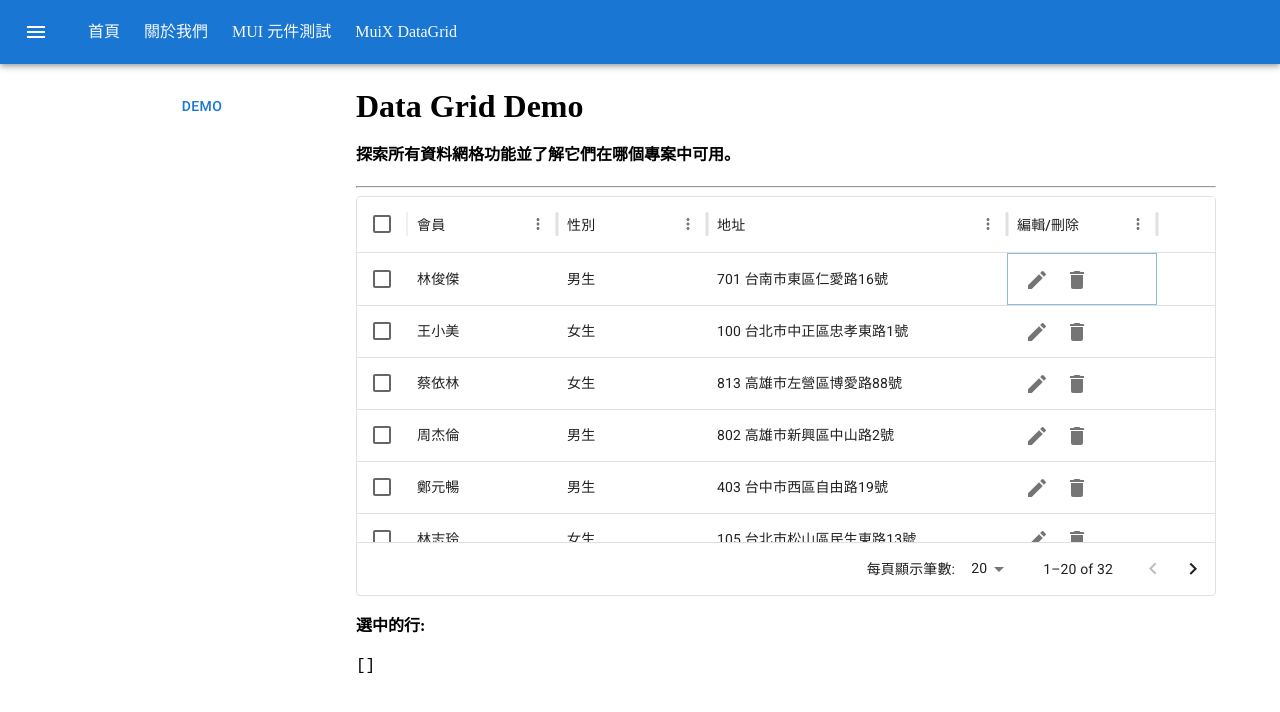
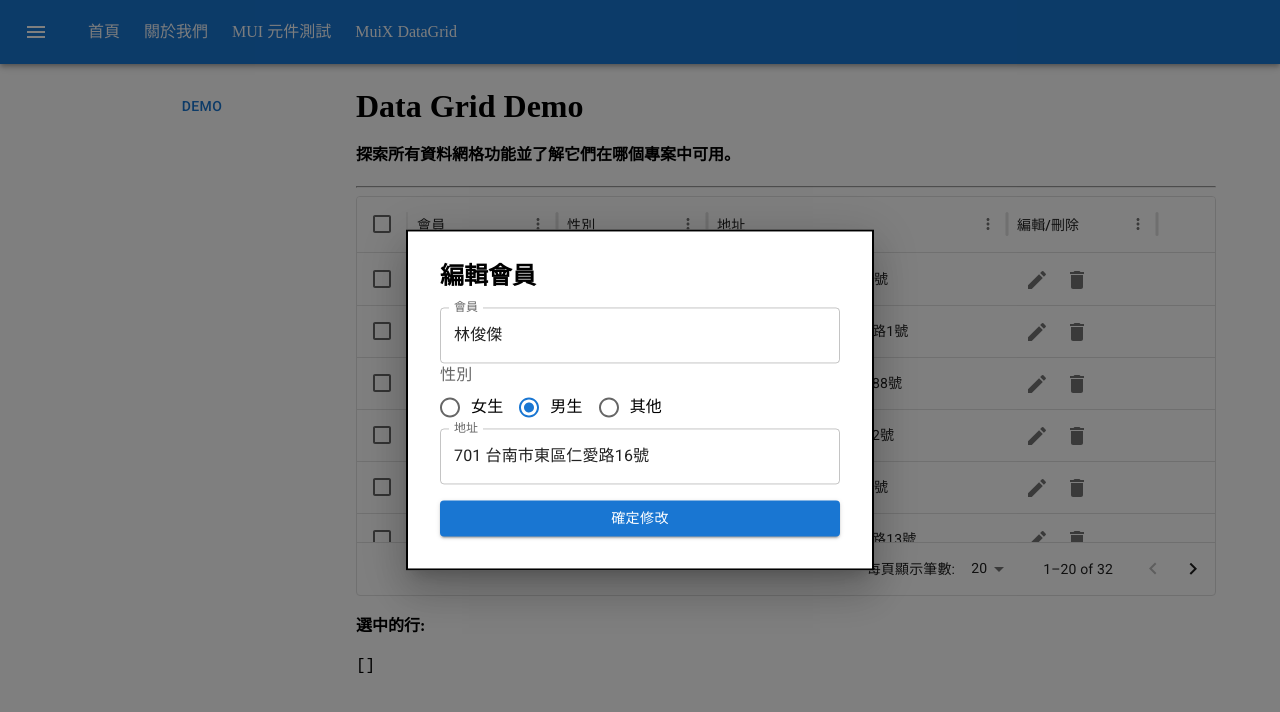
Before and after one commit to Aruminiya/PRACTISE_material-ui, a React (Vite) app: page /muiX-dataGrid/muiX-dataGrid-demo in a window 1280 px wide. Both pictures are taken after a click on the button 1037 px from the left and 280 px from the top of the page. Shown: the top 712 px of the page. Built offline with nearby package versions, Linux system fonts and the light colour scheme.

Commit message:
Modal, 編輯/刪除 功能完成

```diff
--- /dev/null
+++ b/src/components/EditModal.jsx
@@ -0,0 +1,96 @@
+import PropTypes from 'prop-types';
+import { Stack, Box, TextField, Modal, RadioGroup, FormLabel, FormControlLabel, Radio, Button } from '@mui/material';
+import { useEffect, useState } from 'react';
+
+const style = {
+  position: 'absolute',
+  top: '50%',
+  left: '50%',
+  transform: 'translate(-50%, -50%)',
+  width: 400,
+  bgcolor: 'background.paper',
+  border: '2px solid #000',
+  boxShadow: 24,
+  p: 4,
+};
+
+export default function EditModal({ title, isOpen, handleClose, modalData, editData }) {
+  const [member, setMember] = useState({});
+
+  useEffect(() => {
+    setMember({ ...modalData });
+  }, [modalData]); // 確保 modalData 有資料傳入
+
+  const handleInputChange = (e) => {
+    const { name, value } = e.target;
+    setMember((prevMember) => ({
+      ...prevMember,
+      [name]: value,
+    }));
+  };
+
+  const handleEditSubmit = () => {
+    editData(member);
+  }
+
+  return (
+    <div>
+      <Modal
+        open={isOpen}
+        onClose={handleClose}
+        aria-labelledby="modal-modal-title"
+        aria-describedby="modal-modal-description"
+      >
+        <Box sx={style}>
+          <Stack spacing={2}>
+          <h2>{title}</h2>
+          <div>
+            {modalData ? (
+              <>
+                <TextField
+                  label="會員"
+                  fullWidth
+                  name="member"
+                  value={member.member || ''}
+                  onChange={handleInputChange}
+                />
+                <FormLabel id="demo-row-radio-buttons-group-label">性別</FormLabel>
+                <RadioGroup
+                  row
+                  aria-labelledby="demo-radio-buttons-group-label"
+                  name="gender"
+                  value={member.gender || ''}
+                  onChange={handleInputChange}
+                >
+                  <FormControlLabel value="female" control={<Radio />} label="女生" />
+                  <FormControlLabel value="male" control={<Radio />} label="男生" />
+                  <FormControlLabel value="other" control={<Radio />} label="其他" />
+                </RadioGroup>
+                <TextField
+                  label="地址"
+                  fullWidth
+                  name="address"
+                  value={member.address || ''}
+                  onChange={handleInputChange}
+                />
+              </>
+            ) : (
+              <h3>無資料</h3>
+            )}
+          </div>
+          <Button variant="contained" onClick={handleEditSubmit}>確定修改</Button>
+          </Stack>
+
+        </Box>
+      </Modal>
+    </div>
+  );
+}
+
+EditModal.propTypes = {
+  title: PropTypes.string,
+  isOpen: PropTypes.bool.isRequired,
+  handleClose: PropTypes.func.isRequired,
+  modalData: PropTypes.object,
+  editData: PropTypes.func
+};
--- a/src/components/Sidebar.jsx
+++ b/src/components/Sidebar.jsx
@@ -8,7 +8,7 @@ const SidebarElement = styled('div')(({ theme }) => ({
   position: 'absolute',
   width: '150px',
   height: '100%',
-  background: theme.palette.white.main, // 假设你已经解决了这个问题
+  background: theme.palette.white.main,
   zIndex: 10,
   transition: 'transform 0.3s ease', // 添加过渡效果
   transform: 'translateX(0%)', // 初始状态
--- a/src/pages/MuiX_DataGrid/MuiX_DataGrid_Demo.jsx
+++ b/src/pages/MuiX_DataGrid/MuiX_DataGrid_Demo.jsx
@@ -4,6 +4,9 @@ import IconButton from '@mui/material/IconButton';
 import EditIcon from '@mui/icons-material/Edit';
 import DeleteIcon from '@mui/icons-material/Delete';
 
+import EditModal from '../../components/EditModal';
+
+export default function MuiX_DataGrid_Demo() {
   const rows = [
     { id: "d3a9d8b7-4d4a-46e1-9254-506c3c8d7c24", member: "林俊傑", gender: "male", address: "701 台南市東區仁愛路16號" },
     { id: "8ab3f799-e9f2-4238-8366-8e9ec8b74e7f", member: "王小美", gender: "female", address: "100 台北市中正區忠孝東路1號" },
@@ -38,14 +41,7 @@ const rows = [
     { id: "bf07bced-3d2e-4dc9-b3bb-07a981da423d", member: "舒淇", gender: "female", address: "108 台北市萬華區和平西路67號" },
     { id: "e7a3a3df-31f4-4b99-90df-bd03e0c9dc62", member: "黃曉明", gender: "male", address: "404 台中市南區工學路18號" }
   ];
-
-const handleEdit = (id) => {
-  console.log(`Edit row with id: ${id}`);
-};
-
-const handleDelete = (id) => {
-  console.log(`Delete row with id: ${id}`);
-};
+  const [ dataRows, setDataRows ] = useState(rows);
 
   const columns = [
     { field: 'member', headerName: '會員', width: 150 },
@@ -62,12 +58,12 @@ const columns = [
       field: 'action',
       headerName: '編輯/刪除',
       width: 150,
-    renderCell: (params) => (
+      renderCell: ({ row }) => (
         <>
-        <IconButton onClick={() => handleEdit(params.row.id)}>
+          <IconButton onClick={() => handleEdit(row)}>
             <EditIcon />
           </IconButton>
-        <IconButton onClick={() => handleDelete(params.row.id)}>
+          <IconButton onClick={() => handleDeleteData(row)}>
             <DeleteIcon />
           </IconButton>
         </>
@@ -75,8 +71,38 @@ const columns = [
     },
   ];
 
-export default function MuiX_DataGrid_Demo() {
   const [selectedRows, setSelectedRows] = useState([]);
+  const [editMode, setEditMode] = useState(false);
+  const [currentRowData, setCurrentRowData] = useState({});
+
+  const handleEditData = (updatedData) => {
+    const newRows = [...dataRows];
+    const { id } = updatedData;
+    console.log(id);
+    const upDateMenberIndex = newRows.findIndex((element) => element.id === updatedData.id);
+    newRows[upDateMenberIndex] = updatedData
+
+    setDataRows(() => newRows);
+    setEditMode(() => false)
+  };
+
+  const handleEdit = (rowData) => {
+    setCurrentRowData(() => {
+      setEditMode(true);
+      return rowData
+    });
+  };
+
+  const handleDeleteData = (rowData) => {
+    const newRows = [...dataRows];
+    const updateMemberIndex = newRows.findIndex((element) => element.id === rowData.id);
+
+    if (updateMemberIndex !== -1) {
+      newRows.splice(updateMemberIndex, 1); // 刪除指定索引處的一個元素
+    }
+
+    setDataRows(() => newRows);
+  };
 
   const handleSelectionChange = (newSelection) => {
     const selectedData = newSelection.map(id => rows.find(row => row.id === id));
@@ -88,11 +114,12 @@ export default function MuiX_DataGrid_Demo() {
       <h1>Data Grid Demo</h1>
       <h4>探索所有資料網格功能並了解它們在哪個專案中可用。</h4>
       <hr />
+      <EditModal title="編輯會員" isOpen={editMode} handleClose={() => setEditMode(false)} modalData={currentRowData} editData={(updatedData) => handleEditData(updatedData)} />
       <div style={{ height: 400, width: '100%' }}>
         <DataGrid
           checkboxSelection
           disableRowSelectionOnClick
-          rows={rows}
+          rows={dataRows}
           columns={columns}
           onRowSelectionModelChange={(toSelection) => handleSelectionChange(toSelection)}
           initialState={{
```
Lines whose indentation alone changed are shown as unchanged.
